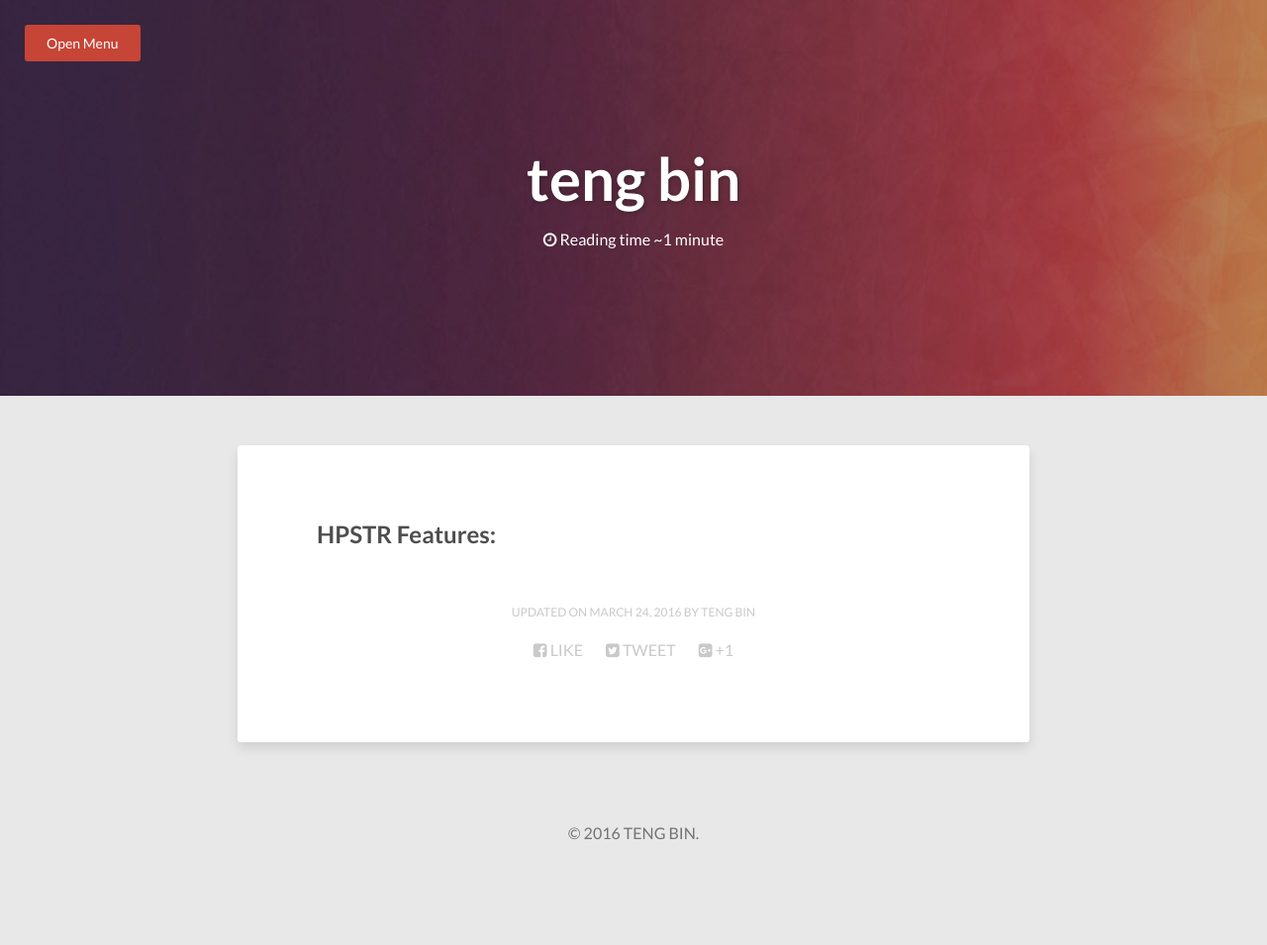
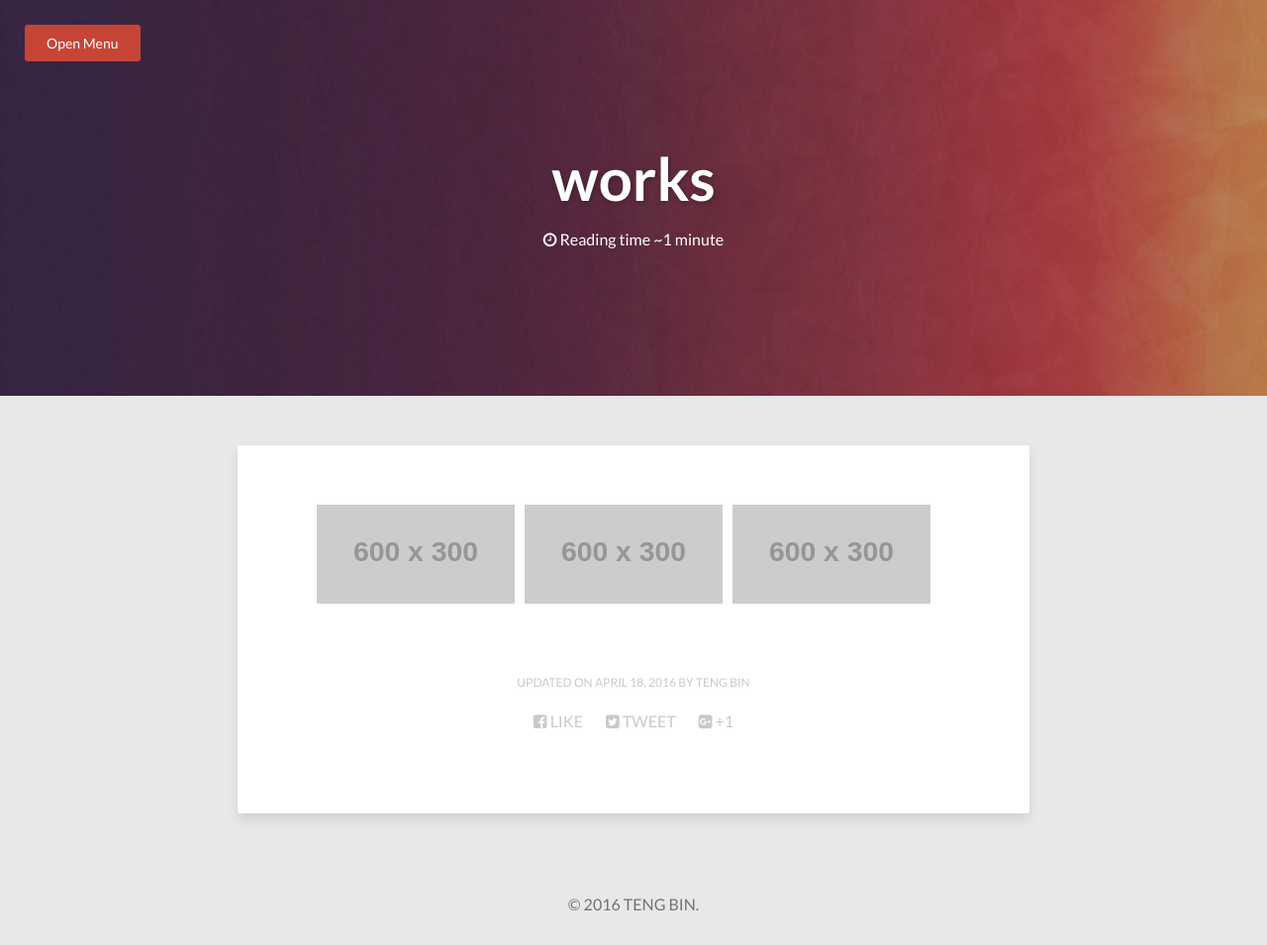
Before and after one commit to tengbinlive/tengbinlive.github.io, a Jekyll site: the page built from resume/index.md, in a window 1280 px wide. Shown: the whole page at 99% size. Built offline with Jekyll 4.4.1, drawn with Linux system fonts in a browser that asks for light colours; nearby versions of some CDN libraries; before the commit the page ends 900 px from its top, so only the background shows below that.

Commit message:
no message

```diff
--- a/_data/navigation.yml
+++ b/_data/navigation.yml
@@ -1,6 +1,6 @@
 # Menu navigation links
 
-- title: Resume
+- title: Works
   url: /resume/
 
 - title: External Link
--- a/resume/index.md
+++ b/resume/index.md
@@ -1,12 +1,14 @@
 ---
 layout: page
-title: teng bin
+title: works
 image:
   feature: abstract-7.jpg
 comments: false
-modified: 2016-03-24
+modified: 2016-04-18
 ---
 
-
-
-## HPSTR Features:
+<figure class="third">
+	<a href="http://placehold.it/1200x600.jpg"><img src="http://placehold.it/600x300.jpg" alt="test"></a>
+	<a href="http://placehold.it/1200x600.jpg"><img src="http://placehold.it/600x300.jpg" alt=""></a>
+	<a href="http://placehold.it/1200x600.jpg"><img src="http://placehold.it/600x300.jpg" alt=""></a>
+</figure>
```
